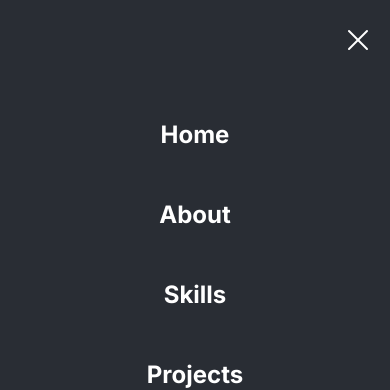
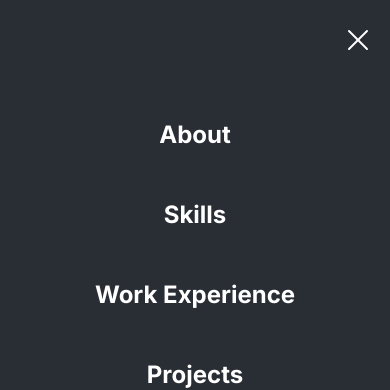
Before and after one commit to carloscurcino/Portifolio, a React (Vite) app: page / in a window 390 px wide. Both pictures are taken after a click on the element 358 px from the left and 40 px from the top of the page. Shown: the top 390 px of the page. Built offline with nearby package versions, Linux system fonts and the light colour scheme.

Commit message:
Fix: correction on the links on navbar

```diff
--- a/src/components/NavBar.jsx
+++ b/src/components/NavBar.jsx
@@ -66,11 +66,11 @@ export const NavBar = () => {
 
       {/* Mobile menu */}
       <ul className={!nav ? 'hidden' : 'absolute top-0 left-0 w-full h-screen bg-dark flex flex-col justify-center items-center'}>
-        <li className='py-6 text-2xl'>
+        {/* <li className='py-6 text-2xl'>
           <Link to="home" smooth={true} duration={500} onClick={handleClik}>
             Home
           </Link>
-        </li>
+        </li> */}
         <li className='py-6 text-2xl'>
           <Link to="about" smooth={true} offset={-75} duration={500} onClick={handleClik}>
             {t("aboutTitle")}
@@ -79,6 +79,11 @@ export const NavBar = () => {
         <li className='py-6 text-2xl'>
           <Link to="skills" smooth={true} offset={-70} duration={500} onClick={handleClik}>
             {t("skills")}
+          </Link>
+        </li>
+        <li className='py-6 text-2xl'>
+          <Link to="experience" smooth={true} offset={-100} duration={500}>
+            {t("experience")}
           </Link>
         </li>
         <li className='py-6 text-2xl'>
```
